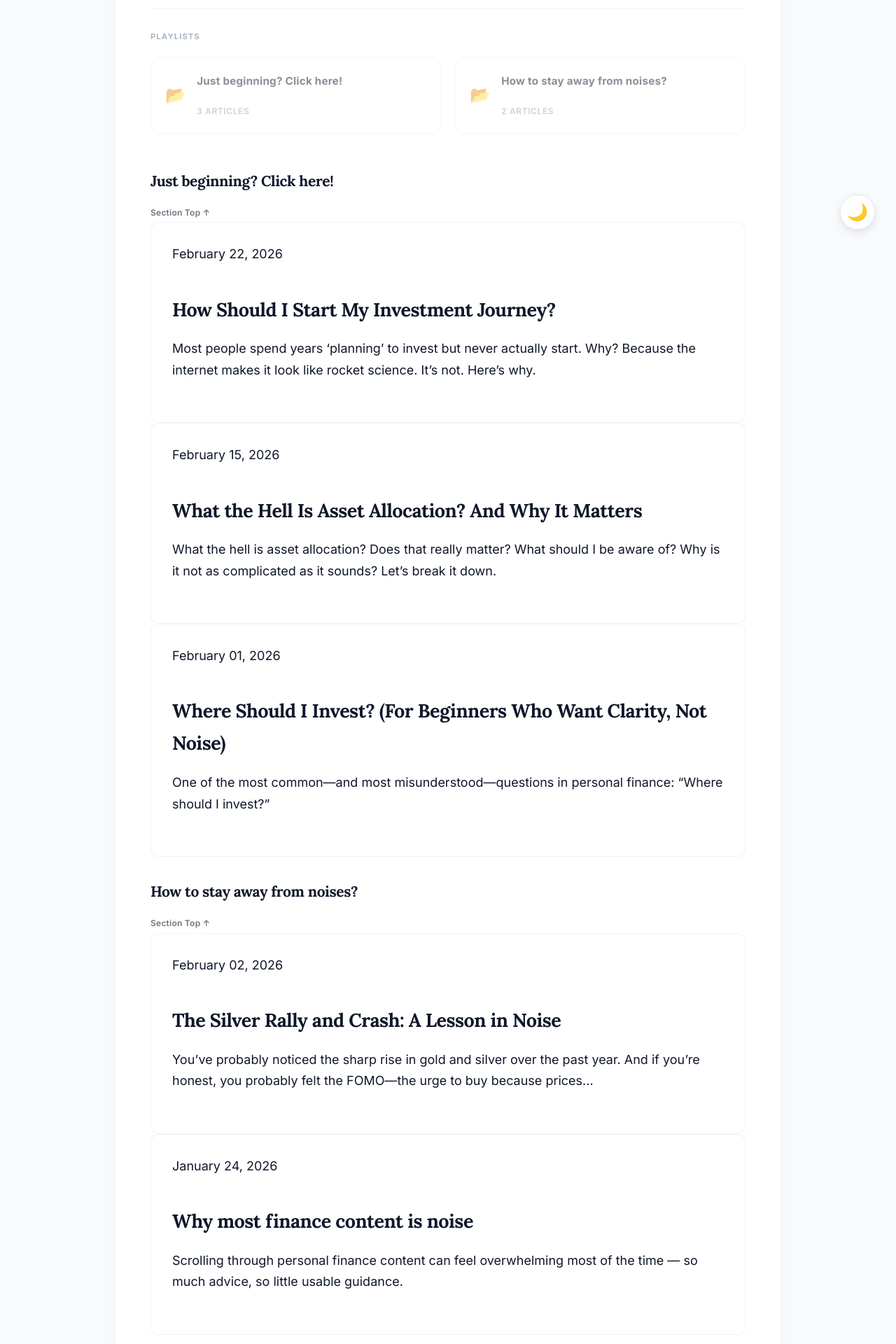
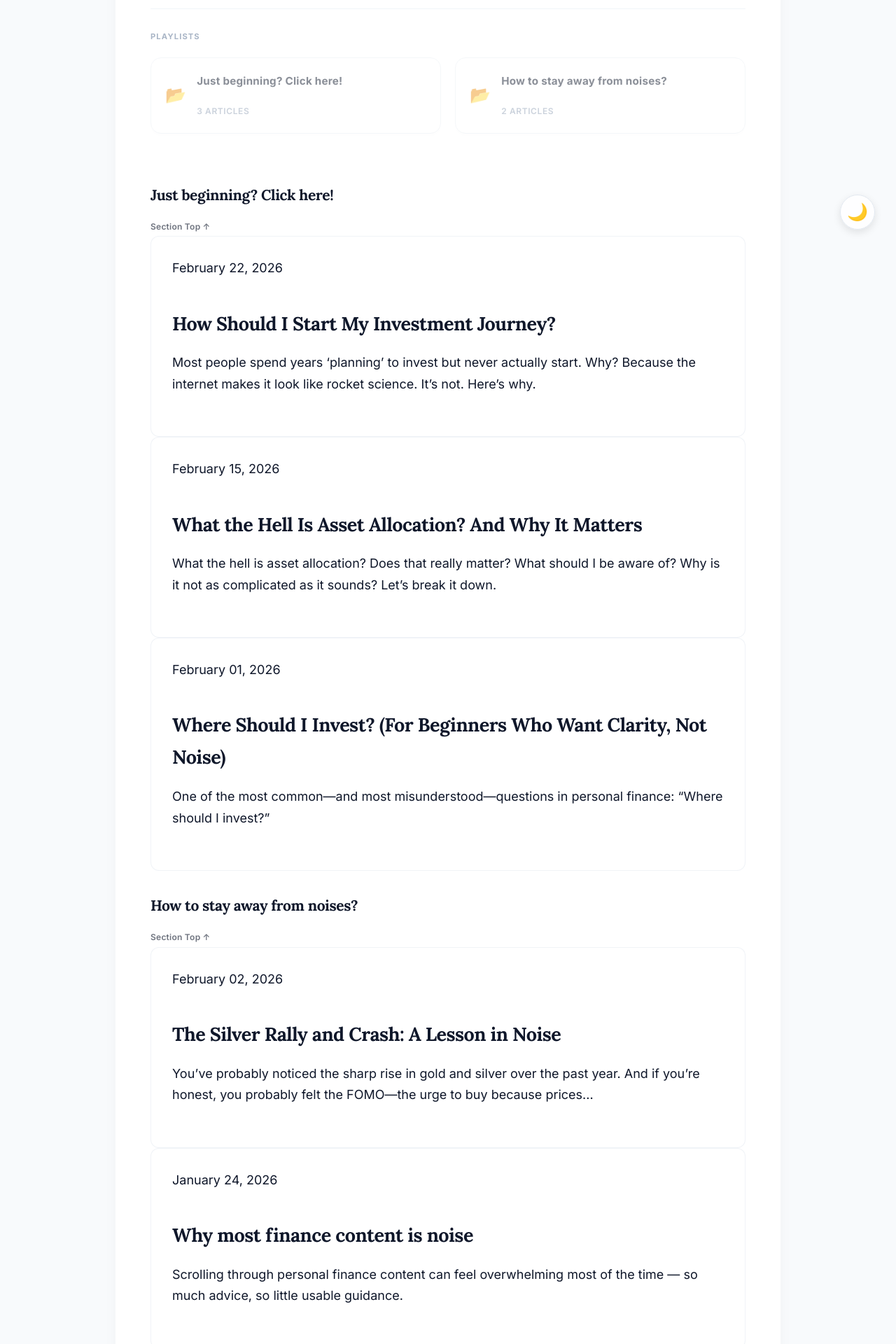
Before and after one commit to HarieshMK/HarieshMK.github.io, a Jekyll site: the page built from blogs.html, in a window 1280 px wide. Shown: the part 542-2462 px from the top of the page at 70% size. Built offline with Jekyll 4.4.1, drawn with Linux system fonts in a browser that asks for light colours.

Commit message:
Update style.css

```diff
--- a/assets/css/style.css
+++ b/assets/css/style.css
@@ -134,11 +134,11 @@
 .post-card:hover,
 .home-card:hover,
 .folder-card:hover {
-  transform: translateY(-8px) !important; /* Increased for visibility */
+  transform: translateY(-8px) !important;
   box-shadow: 0 15px 30px rgba(0,0,0,0.1) !important;
   border-color: #38bdf8 !important;
-  z-index: 10;
-  position: relative;
+  z-index: 10; /* Ensures the lifting card stays visually on top of others */
+  position: relative; /* Required for z-index to work */
 }
 
 .post-card-link:hover .post-title,
@@ -292,16 +292,19 @@
   .post-nav { flex-direction: column; }
   .footer-grid { grid-template-columns: 1fr; gap: 30px; }
 }
+
 /* ===== 9. FOLDER LAYOUT STYLES ===== */
 .category-section {
   margin-bottom: 50px;
 }
+
 .folder-grid {
   display: grid;
   grid-template-columns: repeat(auto-fit, minmax(200px, 1fr));
   gap: 20px;
   margin-top: 20px;
 }
+
 .folder-card {
   background: #ffffff;
   border: 1px solid #e2e8f0;
@@ -310,20 +313,22 @@
   display: flex;
   align-items: center;
   gap: 15px;
+  margin-bottom: 20px; /* NEW: Fixes the stacking/overlapping issue */
 }
-.folder-card:hover {
-  border-color: #38bdf8;
-  box-shadow: 0 10px 20px rgba(0,0,0,0.05);
-}
+
+/* Redundant hover removed - Section 3 now handles the lift for .folder-card */
+
 .folder-icon {
   font-size: 1.5rem;
 }
+
 .folder-name {
   display: block;
   font-weight: 700;
   color: #0f172a;
   font-size: 0.95rem;
 }
+
 .folder-count {
   font-size: 0.75rem;
   color: #94a3b8;
@@ -336,11 +341,13 @@
   background: #1e293b !important;
   border-color: #334155 !important;
 }
+
 .dark-theme .folder-name {
   color: #ffffff !important;
 }
+
 .dark-theme table td {
-  color: #cbd5e1 !important; /* Makes table text light gray/white in dark mode */
+  color: #cbd5e1 !important;
 }
 /* ===== 10. PREMIUM POLISH & DARK MODE REFINEMENT ===== */
 
```
